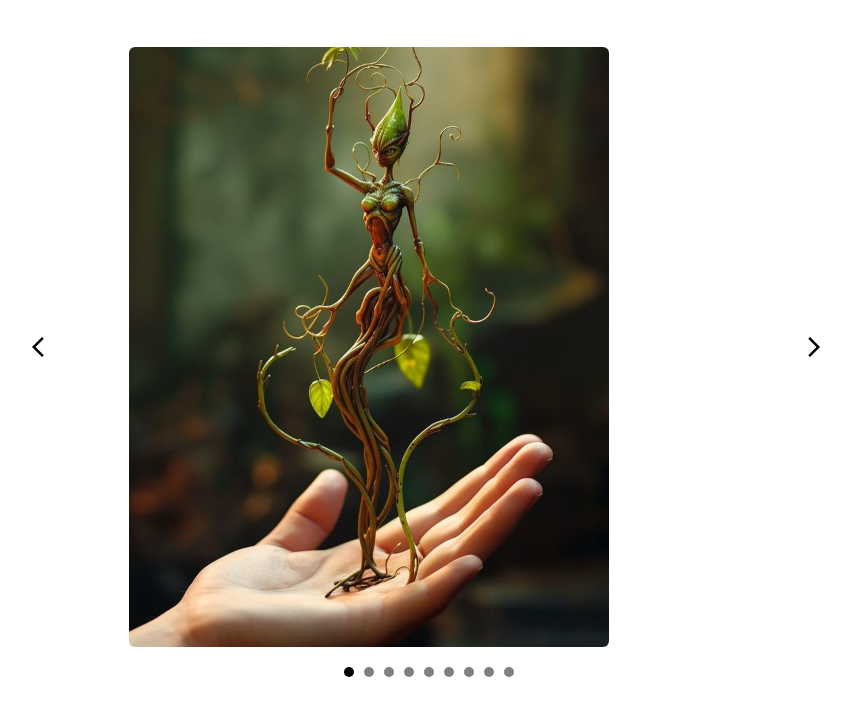
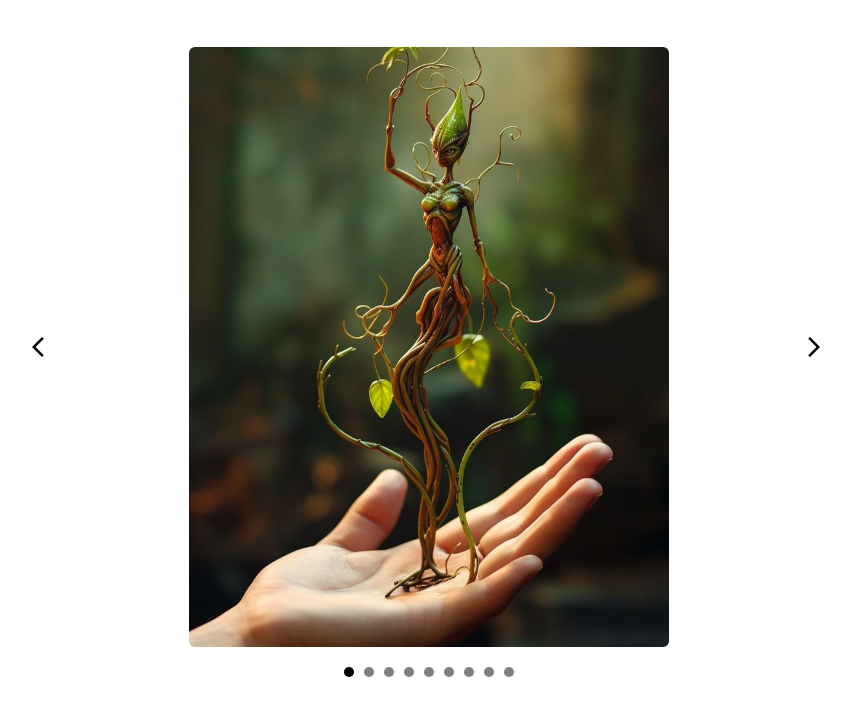
Before and after one commit to Jaizzer/webpage-image-slider, a website: page index.html in a window 1280 px wide. Shown: the part 89-804 px from the top of the page, without its empty margins (219-1070 px from the left). Drawn offline with nearby package versions, Linux system fonts and the light colour scheme.

Commit message:
feat: Center all images

```diff
--- a/style.css
+++ b/style.css
@@ -76,6 +76,8 @@ body {
     align-self: center;
 
     display: grid;
+    justify-items: center;
+    align-items: center;
 }
 
 img {
```
